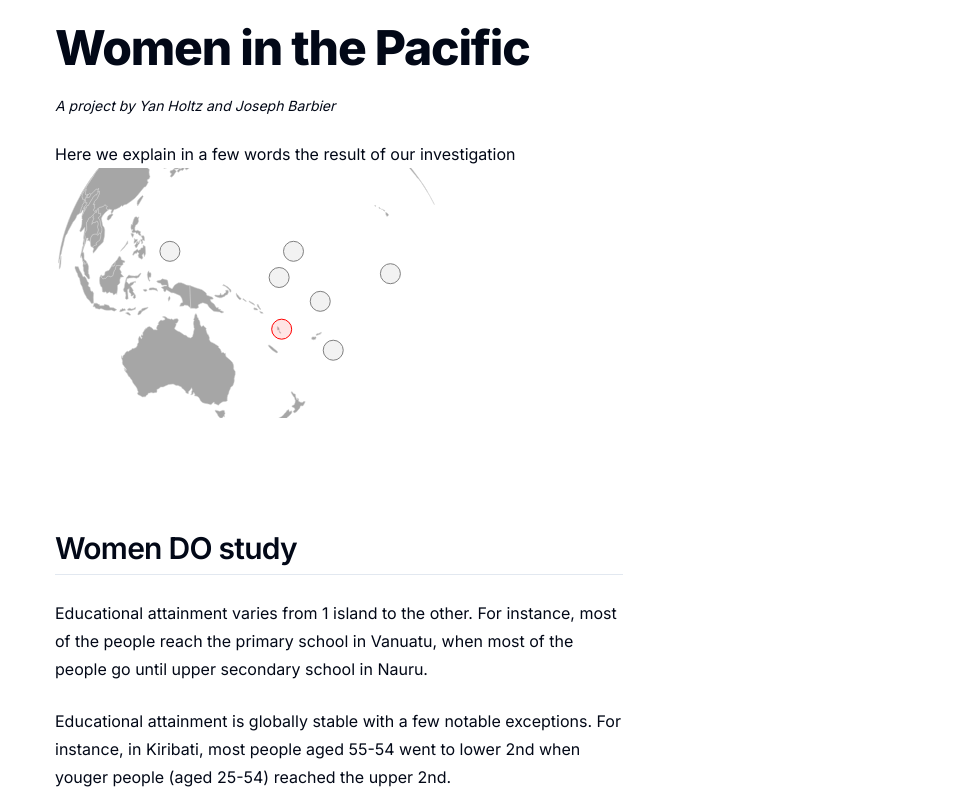
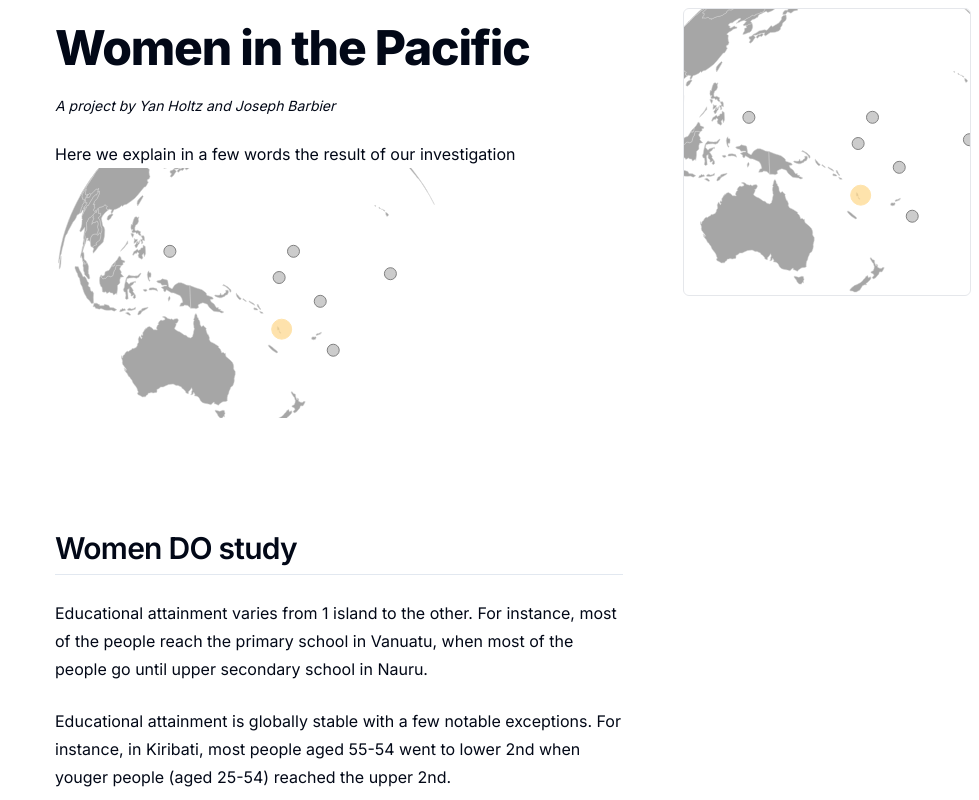
Before and after one commit to holtzy/pacific-challenge, a Next.js app: page / in a window 1280 px wide. Shown: the top 800 px of the page, without its empty margins (301-1280 px from the left). Built offline with nearby package versions, Linux system fonts and the light colour scheme.

Commit message:
animated bubble map

```diff
--- a/src/app/page.tsx
+++ b/src/app/page.tsx
@@ -45,6 +45,16 @@ export default function Home() {
         className="container mx-auto px-4 py-6 "
         style={{ maxWidth: CONTAINER_WIDTH }}
       >
+        <div className="fixed top-2 right-2 border border-gray-200 rounded-md h-72 w-72 overflow-hidden">
+          <BubbleMap
+            data={geoData}
+            width={300}
+            height={300}
+            selectedIsland={selectedIsland}
+            setSelectedIsland={setSelectedIsland}
+          />
+        </div>
+
         <h1>Women in the Pacific</h1>
 
         <p className="italic text-sm">
--- a/src/dataviz/bubbleMap/BubbleMap.tsx
+++ b/src/dataviz/bubbleMap/BubbleMap.tsx
@@ -1,7 +1,8 @@
 import { Island } from "@/lib/types";
-import { islandCoordinates } from "@/lib/utils";
+import { islandColorScale, islandCoordinates } from "@/lib/utils";
 import { geoMercator, geoOrthographic, geoPath } from "d3-geo";
 import { FeatureCollection } from "geojson";
+import { CircleItem } from "./CircleItem";
 
 type BubbleMapProps = {
   width: number;
@@ -43,20 +44,20 @@ export const BubbleMap = ({
   const allBubbles = islandCoordinates.map((island) => {
     const [x, y] = projection(island.coordinates);
 
-    const color = selectedIsland
-      ? selectedIsland === island.name
-        ? "red"
-        : "grey"
-      : "blue";
+    const color = selectedIsland ? "grey" : islandColorScale(island.name);
+
+    if (island.name === selectedIsland) {
+      return null;
+    }
 
     return (
       <circle
         key={island.name}
         cx={x}
         cy={y}
-        r={10}
+        r={selectedIsland === island.name ? 10 : 6}
         fill={color}
-        fillOpacity={0.1}
+        fillOpacity={0.4}
         stroke={color}
         onClick={() => {
           setSelectedIsland(island.name);
@@ -66,11 +67,30 @@ export const BubbleMap = ({
     );
   });
 
+  const selectedIslandItem = islandCoordinates.find(
+    (island) => island.name === selectedIsland
+  );
+  const selectedCoord = projection(selectedIslandItem.coordinates);
+
+  const selectedBubble = (
+    <CircleItem
+      x={selectedCoord[0]}
+      y={selectedCoord[1]}
+      r={10}
+      color={islandColorScale(selectedIsland)}
+      onClick={() => {
+        setSelectedIsland(island.name);
+      }}
+      cursor={"pointer"}
+    />
+  );
+
   return (
     <div>
       <svg width={width} height={height}>
         {allSvgPaths}
         {allBubbles}
+        {selectedBubble}
       </svg>
     </div>
   );
--- /dev/null
+++ b/src/dataviz/bubbleMap/CircleItem.tsx
@@ -0,0 +1,38 @@
+import { useSpring, animated } from "@react-spring/web";
+
+type CircleItemProps = {
+  x: number;
+  y: number;
+  color: string;
+};
+
+export const CircleItem = ({ x, y, color }: CircleItemProps) => {
+  const springProps = useSpring({
+    from: {
+      r: 4,
+    },
+    to: {
+      r: 10,
+      x,
+      y,
+      color,
+    },
+    config: {
+      friction: 10,
+    },
+  });
+
+  return (
+    <g>
+      <animated.circle
+        cy={springProps.y}
+        cx={springProps.x}
+        opacity={0.7}
+        stroke={springProps.color}
+        fill={springProps.color}
+        strokeWidth={1}
+        r={springProps.r}
+      />
+    </g>
+  );
+};
```
